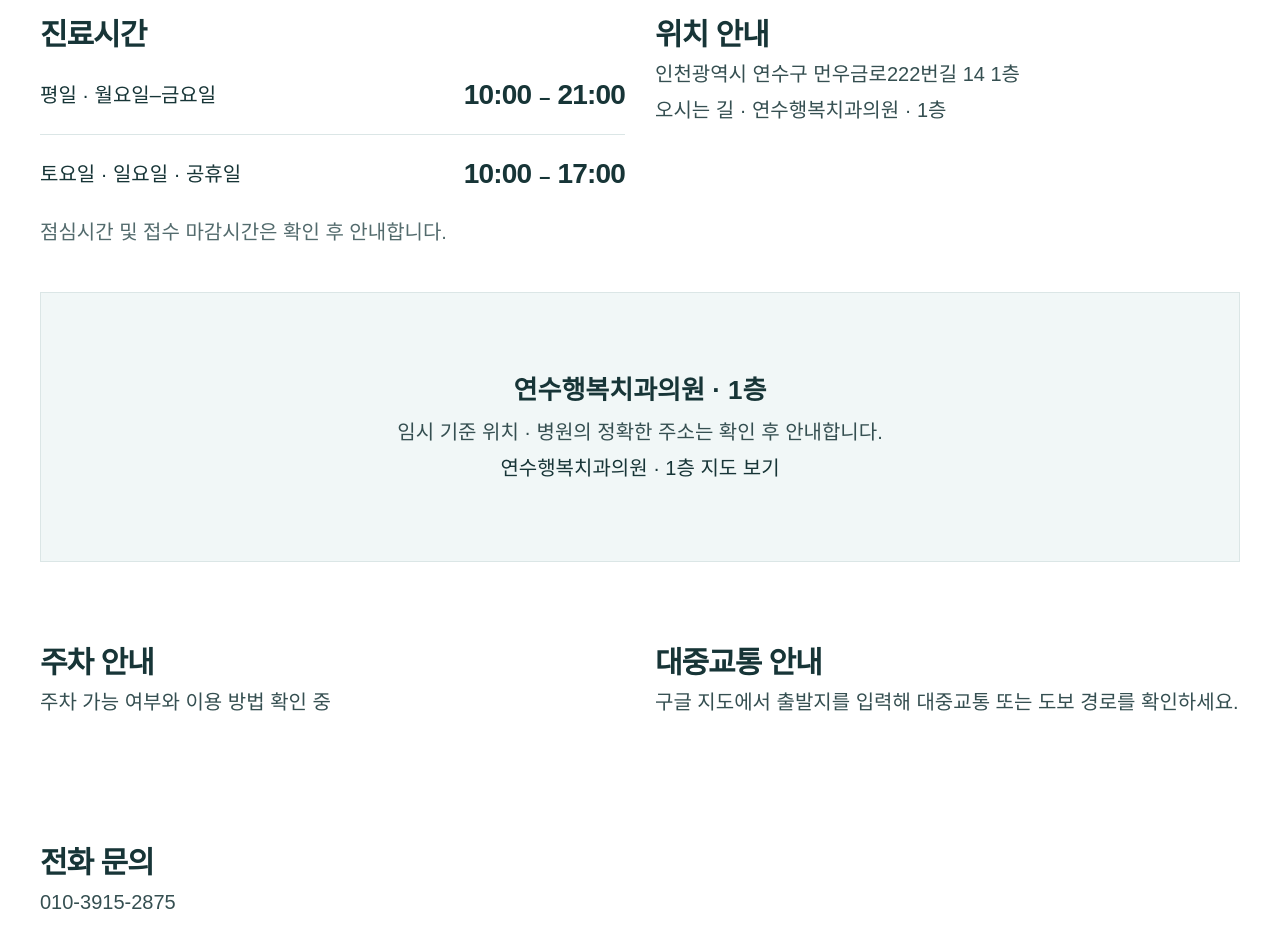
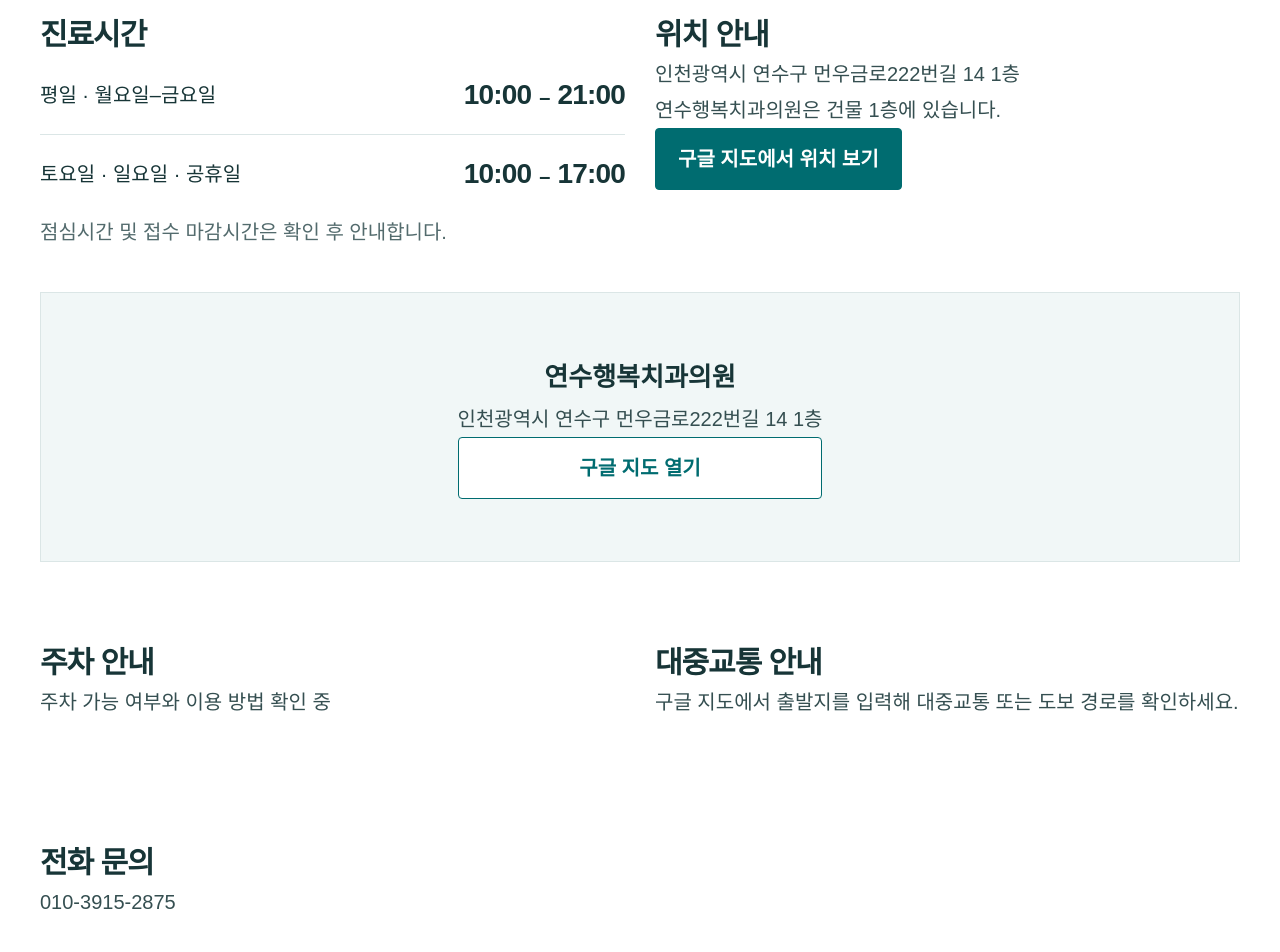
Before and after one commit to sekiyang-hub/test2875, a Next.js app: page /location in a window 1280 px wide. Shown: the part 520-1472 px from the top of the page. Built offline with nearby package versions, Linux system fonts and the light colour scheme; no server answers.

Commit message:
Replace temporary location with street address and Google Maps buttons

```diff
--- a/src/app/location/page.tsx
+++ b/src/app/location/page.tsx
@@ -1,3 +1,13 @@
-import {Breadcrumb,PageIntro,Hours,ContactActions,Notice} from '@/components/clinic-ui';import {BreadcrumbSchema} from '@/components/structured-data';import {clinic,addressText} from '@/config/clinic';import {metadata} from '@/lib/seo';
-export const generateMetadata=()=>metadata('오시는 길 · 진료시간','인천 연수동 연수행복치과의원 위치와 평일·주말·공휴일 진료시간 안내.','/location');
-export default function Page(){return <div className="container content"><Breadcrumb title="오시는 길"/><BreadcrumbSchema title="오시는 길" path="/location"/><PageIntro eyebrow="HOURS & LOCATION" title="오시는 길과 진료시간" description="방문에 필요한 정보를 한곳에서 확인하세요."/><div className="content-grid"><section><h2>진료시간</h2><Hours/><p className="muted">점심시간 및 접수 마감시간은 확인 후 안내합니다.</p></section><section><h2>위치 안내</h2><p>{addressText}<br/>오시는 길 · {clinic.directionsLabel}</p>{!clinic.address.full&&<Notice>연수역은 임시 기준 위치입니다. 병원의 상세주소와 정확한 위치는 확인 후 안내합니다.</Notice>}<div className="inline-links">{clinic.naverMapURL&&<a href={clinic.naverMapURL}>{clinic.directionsLabel} 네이버 지도</a>}{clinic.kakaoMapURL&&<a href={clinic.kakaoMapURL}>카카오맵</a>}</div></section></div><div className="map-placeholder"><strong>{clinic.directionsLabel}</strong><p>임시 기준 위치 · 병원의 정확한 주소는 확인 후 안내합니다.</p><a href={clinic.naverMapURL}>{clinic.directionsLabel} 지도 보기</a></div><div className="content-grid section"><section><h2>주차 안내</h2><p>{clinic.parking||'주차 가능 여부와 이용 방법 확인 중'}</p></section><section><h2>대중교통 안내</h2><p>{clinic.transit||'주변 정류장 및 역에서의 방문 경로 확인 중'}</p></section></div><section><h2>전화 문의</h2><p><a href={`tel:${clinic.phone.replace(/[^\d+]/g,'')}`}>{clinic.phone}</a></p></section><ContactActions/></div>;}
+import { Breadcrumb, PageIntro, Hours, ContactActions } from '@/components/clinic-ui';
+import { BreadcrumbSchema } from '@/components/structured-data';
+import { clinic, addressText } from '@/config/clinic';
+import { metadata } from '@/lib/seo';
+export const generateMetadata = () => metadata('오시는 길 · 진료시간', `${addressText}. 연수행복치과의원 위치와 평일·주말·공휴일 진료시간 안내.`, '/location');
+export default function Page() {
+ return <div className="container content"><Breadcrumb title="오시는 길"/><BreadcrumbSchema title="오시는 길" path="/location"/><PageIntro eyebrow="HOURS & LOCATION" title="오시는 길과 진료시간" description="방문에 필요한 정보를 한곳에서 확인하세요."/>
+ <div className="content-grid"><section><h2>진료시간</h2><Hours/><p className="muted">점심시간 및 접수 마감시간은 확인 후 안내합니다.</p></section><section><h2>위치 안내</h2><p>{addressText}</p><p>연수행복치과의원은 건물 1층에 있습니다.</p><a className="button" href={clinic.googleMapURL}>구글 지도에서 위치 보기</a></section></div>
+ <div className="map-placeholder"><strong>연수행복치과의원</strong><p>{addressText}</p><a className="button secondary" href={clinic.googleMapURL}>구글 지도 열기</a></div>
+ <div className="content-grid section"><section><h2>주차 안내</h2><p>{clinic.parking || '주차 가능 여부와 이용 방법 확인 중'}</p></section><section><h2>대중교통 안내</h2><p>{clinic.transit}</p></section></div>
+ <section><h2>전화 문의</h2><p><a href={`tel:${clinic.phone.replace(/[^\d+]/g,'')}`}>{clinic.phone}</a></p></section><ContactActions/>
+ </div>;
+}
```
